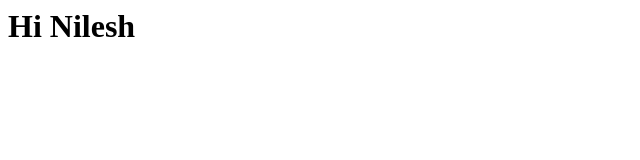
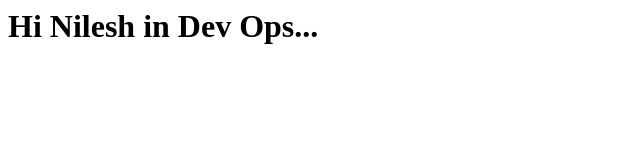
Before and after one commit to nileshsonavani/website, a plain HTML site: page index.html in a window 1280 px wide. Shown: the whole page, without its empty margins (0-640 px from the left). Drawn offline with Linux system fonts and the light colour scheme.

Commit message:
Changed Website Content..

```diff
--- a/index.html
+++ b/index.html
@@ -1,6 +1,6 @@
 <html>
 <title> Jenkins CI/CD </title>
 <body>
-<h1> Hi Nilesh </h1>
+<h1> Hi Nilesh in Dev Ops...</h1>
 </body>
 </html>
```
